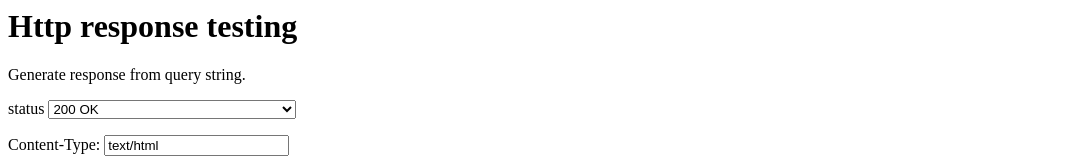
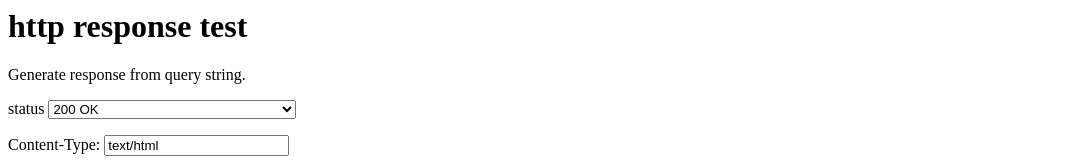
Before and after one commit to kyo-ago/http-test-site, a website: page index.html in a window 1280 px wide. Shown: the top 160 px of the page, without its empty margins (0-1074 px from the left). Drawn offline with Linux system fonts and the light colour scheme.

Commit message:
fix title

```diff
--- a/index.html
+++ b/index.html
@@ -1,6 +1,6 @@
 <html>
 <head>
-<title>Http response testing</title>
+<title>http response test</title>
 <style>
 textarea {
 	width: 80%;
@@ -10,7 +10,7 @@
 </head>
 <body>
 
-<h1>Http response testing</h1>
+<h1>http response test</h1>
 
 <p>Generate response from query string.</p>
 
```
